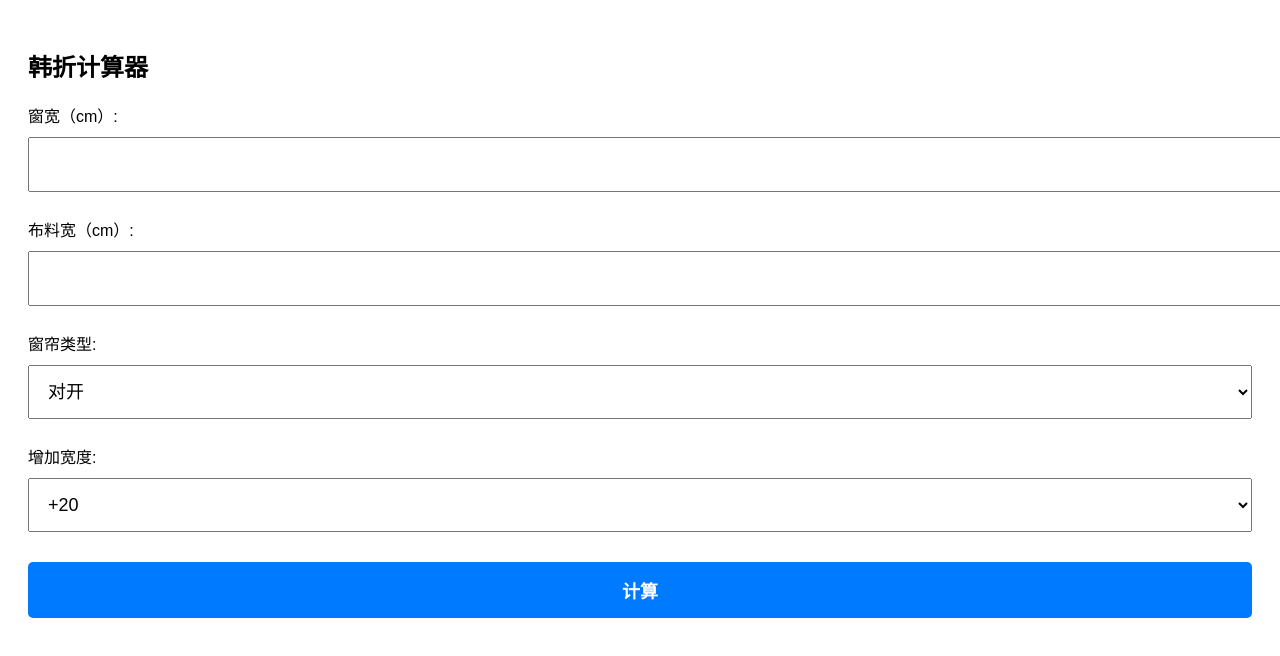
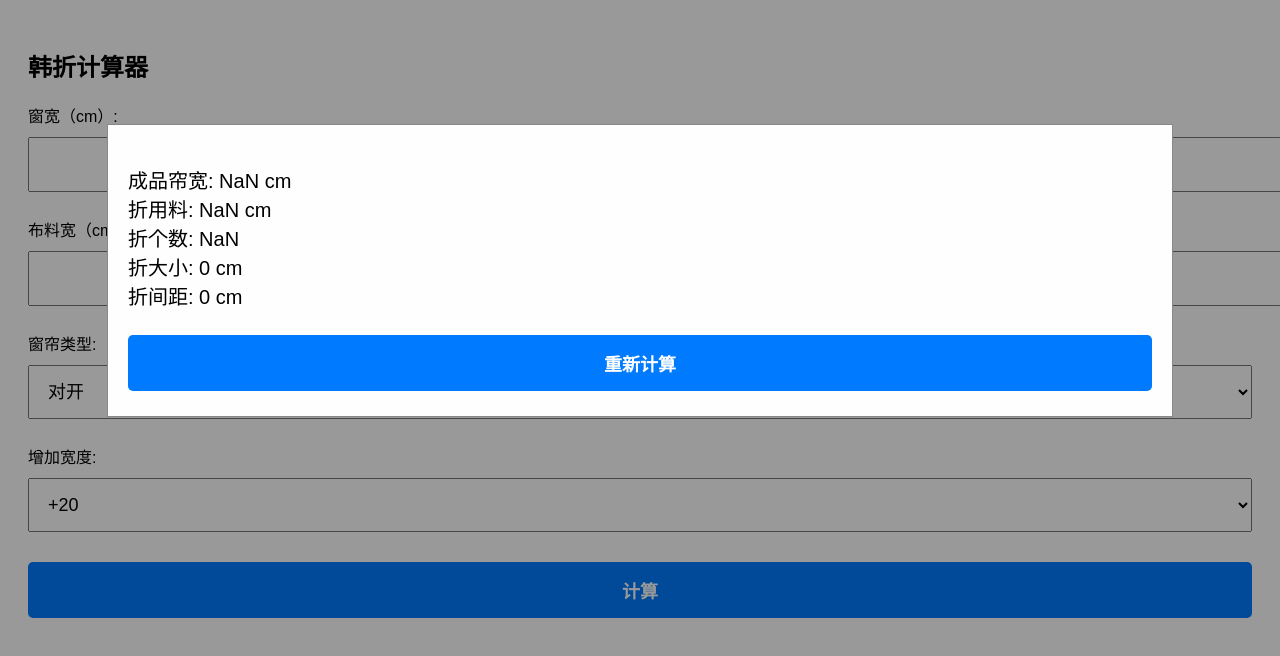
Before and after one commit to 50558049/hz.github.io, a plain HTML site: page index.html in a window 1280 px wide. Both pictures are taken after a click on the button "计算". Drawn offline with Linux system fonts and the light colour scheme.

Commit message:
Update index.html

```diff
--- a/index.html
+++ b/index.html
@@ -10,19 +10,41 @@
   .input-group label { display: block; margin-bottom: 5px; }
   .input-group input, .input-group select, button {
     width: 100%;
-    font-size: 18px; padding: 15px; margin: 5px 0;
+    font-size: 18px;
+    padding: 15px;
+    margin: 5px 0;
   }
   button {
-    background-color: #007BFF; color: white; border: none;
-    border-radius: 5px; cursor: pointer; font-weight: bold;
+    background-color: #007BFF;
+    color: white;
+    border: none;
+    border-radius: 5px;
+    cursor: pointer;
+    font-weight: bold;
   }
-  #resultModal { display: none; position: fixed; z-index: 1; left: 0; top: 0;
-    width: 100%; height: 100%; overflow: auto; background-color: rgb(0,0,0);
-    background-color: rgba(0,0,0,0.4); padding-top: 60px; }
-  .modal-content { background-color: #fefefe; margin: 5% auto; padding: 20px;
-    border: 1px solid #888; width: 80%; }
-  .close { color: #aaa; float: right; font-size: 28px; font-weight: bold; }
-  .close:hover, .close:focus { color: black; text-decoration: none; cursor: pointer; }
+  .modal {
+    display: none; /* Hidden by default */
+    position: fixed; /* Stay in place */
+    z-index: 1; /* Sit on top */
+    left: 0;
+    top: 0;
+    width: 100%; /* Full width */
+    height: 100%; /* Full height */
+    overflow: auto; /* Enable scroll if needed */
+    background-color: rgb(0,0,0); /* Fallback color */
+    background-color: rgba(0,0,0,0.4); /* Black w/ opacity */
+    padding-top: 60px;
+  }
+  .modal-content {
+    background-color: #fefefe;
+    margin: 5% auto; /* 15% from the top and centered */
+    padding: 20px;
+    border: 1px solid #888;
+    width: 80%; /* Could be more or less, depending on screen size */
+  }
+  .modal-content p {
+    font-size: 20px; /* Larger font size */
+  }
 </style>
 </head>
 <body>
@@ -51,11 +73,11 @@
 </div>
 <button onclick="calculate()">计算</button>
 
-<div id="resultModal" class="modal">
+<!-- The Modal -->
+<div id="myModal" class="modal">
   <div class="modal-content">
-    <span class="close">&times;</span>
-    <p id="resultText"></p >
-    <button onclick="copyResult()">复制结果</button>
+    <p id="modalText">Some text in the Modal..</p >
+    <button onclick="resetForm()">重新计算</button>
   </div>
 </div>
 
@@ -65,47 +87,39 @@
     const fabricWidth = parseFloat(document.getElementById('fabricWidth').value);
     const curtainType = document.getElementById('curtainType').value;
     const addWidth = parseInt(document.getElementById('addWidth').value, 10);
-    let finishedCurtainWidth = curtainType === 'split' ? windowWidth / 2 + addWidth : windowWidth + addWidth;
+
+    let finishedCurtainWidth;
+    if (curtainType === 'split') {
+      finishedCurtainWidth = windowWidth / 2 + addWidth;
+    } else {
+      finishedCurtainWidth = windowWidth + addWidth;
+    }
+
     const foldMaterial = fabricWidth - finishedCurtainWidth;
     const numberOfFolds = Math.floor(finishedCurtainWidth * 0.07);
     const sizeOfFold = numberOfFolds > 0 ? (foldMaterial / numberOfFolds).toFixed(1) : 0;
     const spacingBetweenFolds = numberOfFolds > 1 ? (finishedCurtainWidth / (numberOfFolds - 1)).toFixed(1) : 0;
 
     const resultText = `成品帘宽: ${finishedCurtainWidth.toFixed(2)} cm<br>折用料: ${foldMaterial.toFixed(2)} cm<br>折个数: ${numberOfFolds}<br>折大小: ${sizeOfFold} cm<br>折间距: ${spacingBetweenFolds} cm`;
-    document.getElementById('resultText').innerHTML = resultText.replace(/<br>/g, "\\n");
+
+    document.getElementById('modalText').innerHTML = resultText;
     showModal();
   }
 
-  function showModal() {
-    var modal = document.getElementById("resultModal");
-    modal.style.display = "block";
+  function resetForm() {
+    document.getElementById('windowWidth').value = '';
+    document.getElementById('fabricWidth').value = '';
+    document.getElementById('curtainType').value = 'split';
+    document.getElementById('addWidth').value = '20';
+    hideModal();
   }
 
-  function copyResult() {
-    const resultText
-      function copyResult() {
-    const resultText = document.getElementById("resultText").innerText;
-    navigator.clipboard.writeText(resultText).then(() => {
-      alert("结果已复制到剪贴板");
-    }, (err) => {
-      console.error('复制失败', err);
-    });
+  function showModal() {
+    document.getElementById('myModal').style.display = "block";
   }
 
-  // 关闭模态框的逻辑
-  var modal = document.getElementById("resultModal");
-  var span = document.getElementsByClassName("close")[0];
-
-  // 点击(x)，关闭模态框
-  span.onclick = function() {
-    modal.style.display = "none";
-  }
-
-  // 点击模态框外部，关闭模态框
-  window.onclick = function(event) {
-    if (event.target == modal) {
-      modal.style.display = "none";
-    }
+  function hideModal() {
+    document.getElementById('myModal').style.display = "none";
   }
 </script>
 </body>
```
